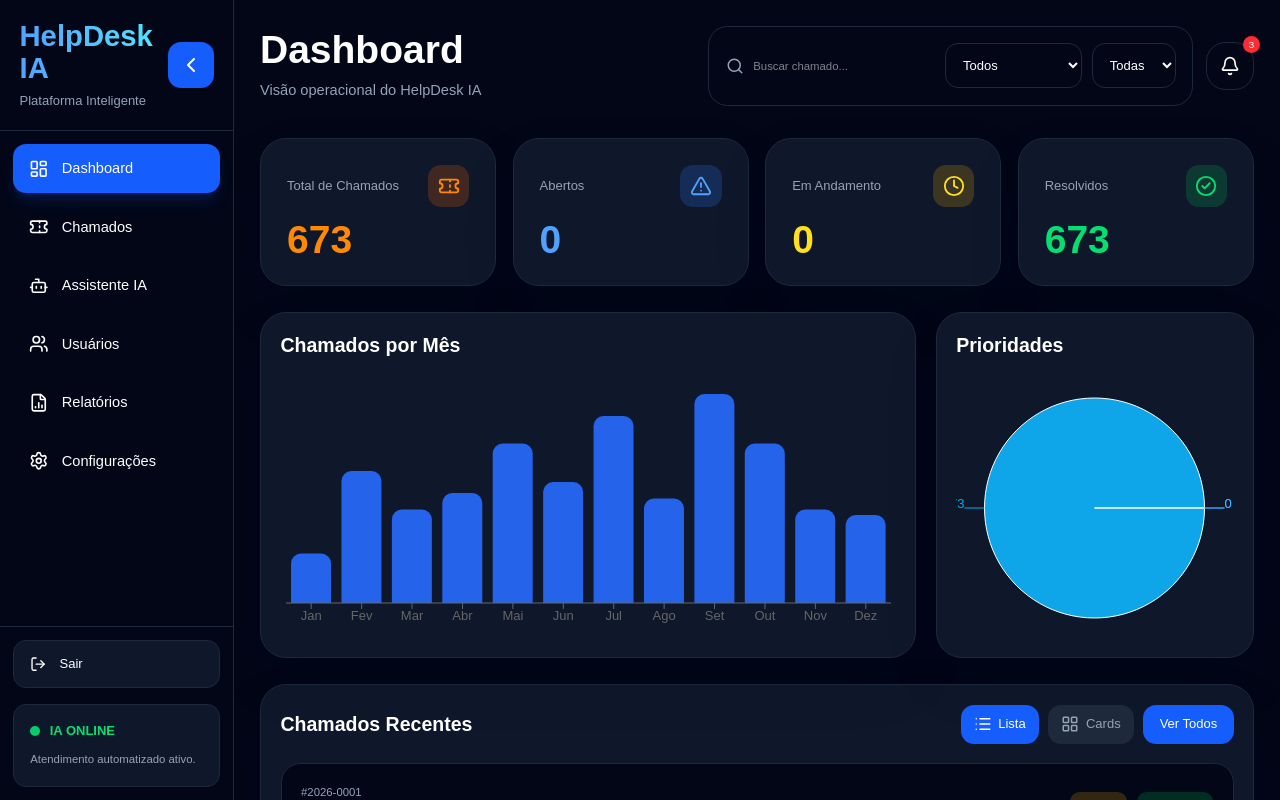
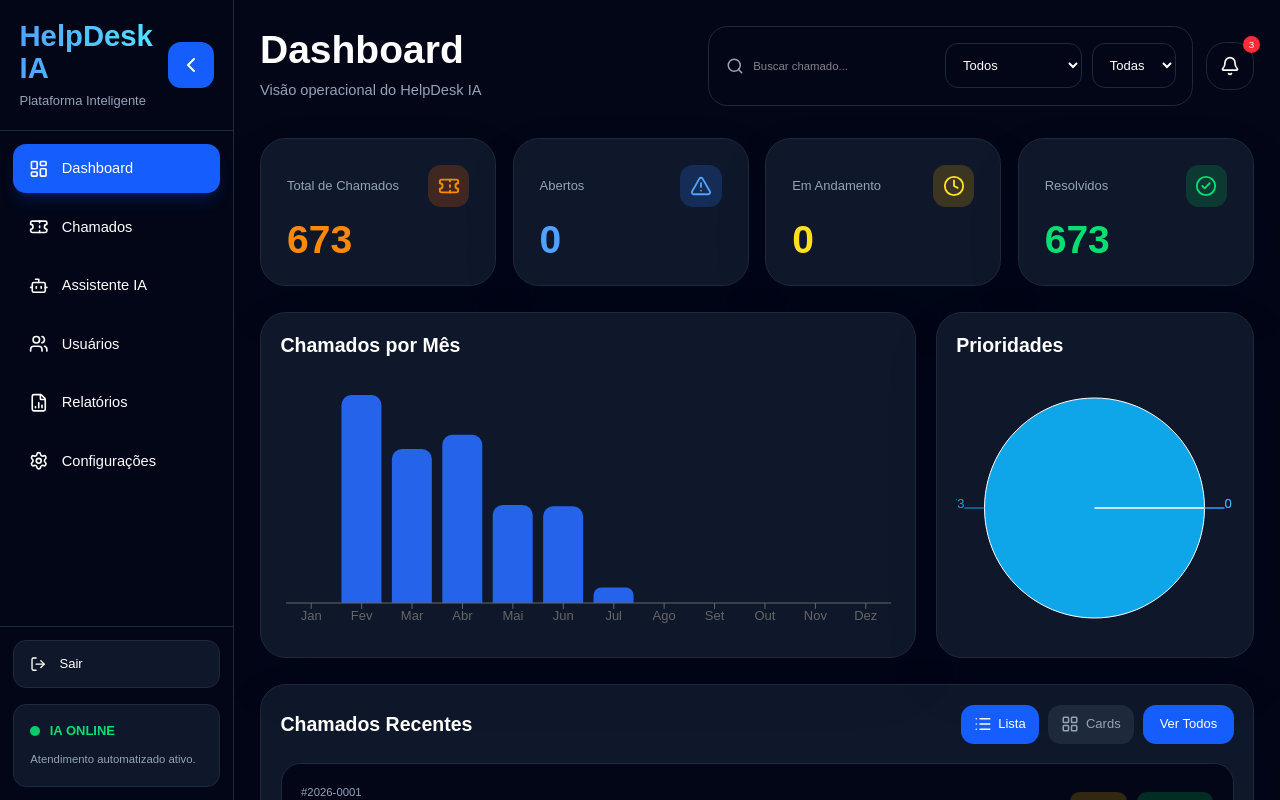
Before and after one commit to Rennan1511/helpdesk-ia, a Next.js app: page / in a window 1280 px wide. Shown: the top 800 px of the page. Built offline with nearby package versions, Linux system fonts and the light colour scheme; sample sign-in values are in the browser's storage.

Commit message:
Nova funcionalidade

```diff
--- a/app/chamados/page.tsx
+++ b/app/chamados/page.tsx
@@ -224,11 +224,9 @@ const chamadosPaginados =
 
 <td className="p-5 whitespace-nowrap text-slate-300">
   {item.data_hora
-    ? new Date(
-        item.data_hora
-      ).toLocaleDateString(
-        "pt-BR"
-      )
+    ? item.data_hora
+        .split(" ")[0]   // pega apenas a data
+        .replace(/-/g, "/") // troca - por /
     : "-"}
 </td>
 
--- a/app/page.tsx
+++ b/app/page.tsx
@@ -178,25 +178,18 @@ const meses = [
 ];
 
 const chamadosPorMes =
-  meses.map(
-    (mes, index) => ({
-      mes,
-      chamados:
-        chamados.filter(
-          (c) => {
-            const data =
-              new Date(
-                c.data_hora
-              );
+  meses.map((mes, index) => ({
+    mes,
+    chamados: chamados.filter((c) => {
+      if (!c.data_hora) return false;
 
-            return (
-              data.getMonth() ===
-              index
-            );
-          }
-        ).length,
-    })
-  );
+      const mesChamado = Number(
+        c.data_hora.split(" ")[0].split("-")[1]
+      );
+
+      return mesChamado === index + 1;
+    }).length,
+  }));
     const chamadosFiltrados =
   chamados.filter((item) => {
     const buscaOk =
--- a/app/ticket/[id]/page.tsx
+++ b/app/ticket/[id]/page.tsx
@@ -269,24 +269,20 @@ function salvar() {
     </p>
 
     <p className="mt-2 text-xl">
-      {new Date(
-        ticket.data_hora
-      ).toLocaleDateString(
-        "pt-BR"
-      )}
-    </p>
+  {ticket.data_hora
+    ? ticket.data_hora
+        .split(" ")[0]
+        .replace(/-/g, "/")
+    : "-"}
+</p>
 
-    <p className="text-xl">
-      {new Date(
-        ticket.data_hora
-      ).toLocaleTimeString(
-        "pt-BR",
-        {
-          hour: "2-digit",
-          minute: "2-digit",
-        }
-      )}
-    </p>
+<p className="text-xl">
+  {ticket.data_hora
+    ? ticket.data_hora
+        .split(" ")[1]
+        .substring(0, 5)
+    : "-"}
+</p>
   </div>
 
   {/* ANALISTA */}
```
